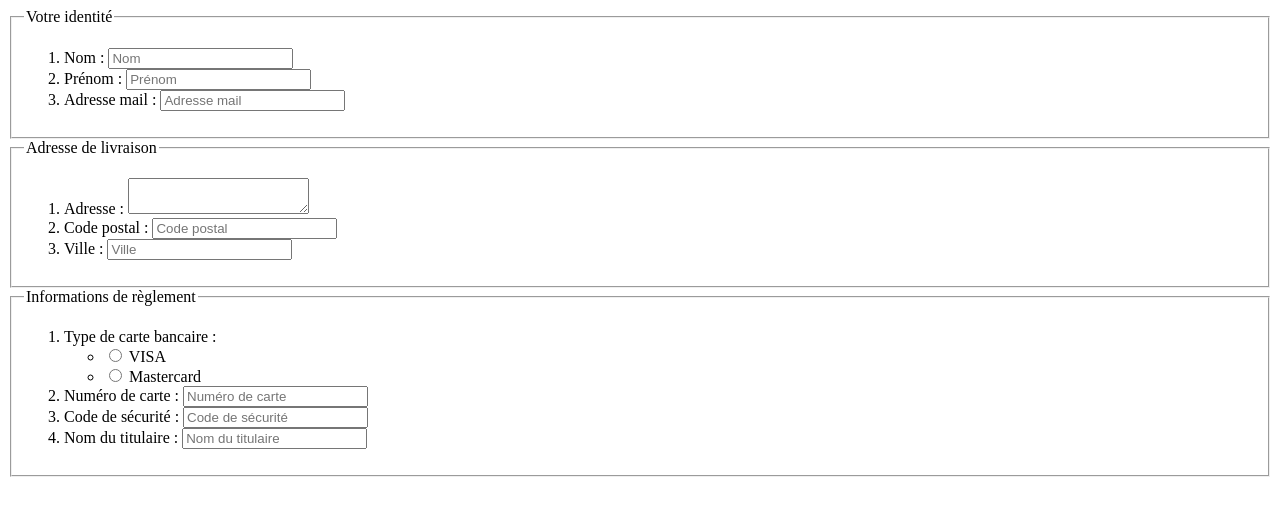
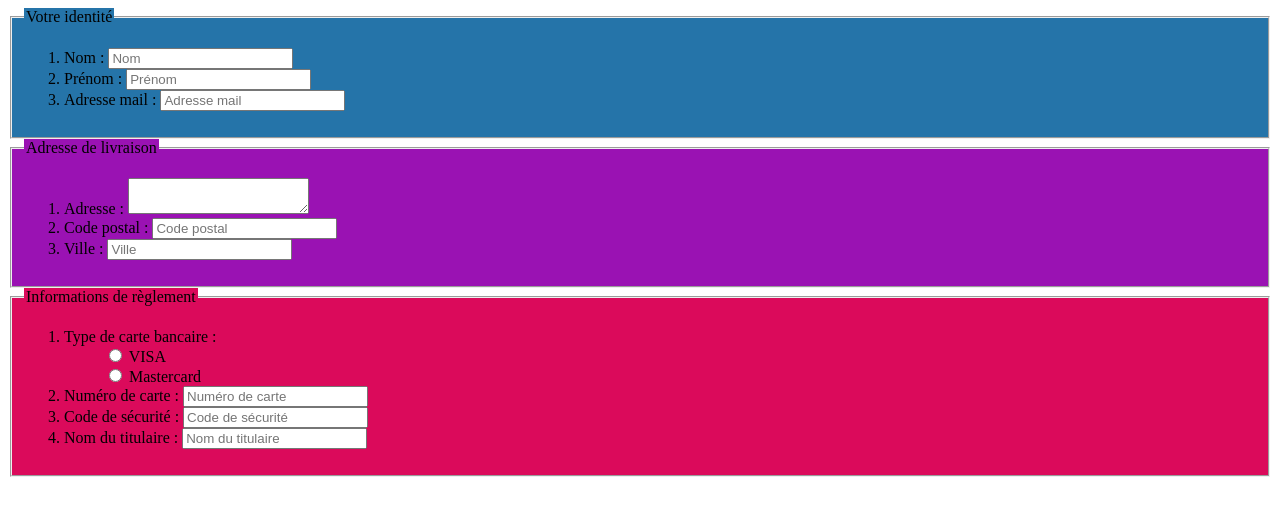
Before and after one commit to irfane1/CSSexo4, a plain HTML site: page index.html in a window 1280 px wide. Drawn offline with Linux system fonts and the light colour scheme.

Commit message:
correction

```diff
--- a/index.html
+++ b/index.html
@@ -7,8 +7,8 @@
 </head>
 <body>
     <form action="#">
-        <fieldset id="identite">
-            <legend id="identite">Votre identité</legend>
+        <fieldset id="tab1">
+            <legend>Votre identité</legend>
             <ol>
                 <li>
                     <label for="name">Nom : </label>
@@ -24,8 +24,8 @@
                 </li>
             </ol>
         </fieldset>
-        <fieldset id="livraison">
-            <legend id="livraison">Adresse de livraison</legend>
+        <fieldset id="tab2">
+            <legend>Adresse de livraison</legend>
             <ol>
                 <li>
                     <label for="address">Adresse : </label>
@@ -41,8 +41,8 @@
                 </li>
             </ol>
         </fieldset>
-        <fieldset id="paiement">
-            <legend id="paiement">Informations de règlement</legend>
+        <fieldset id="tab3">
+            <legend>Informations de règlement</legend>
             <ol>
                 <li>
                     Type de carte bancaire :
```
